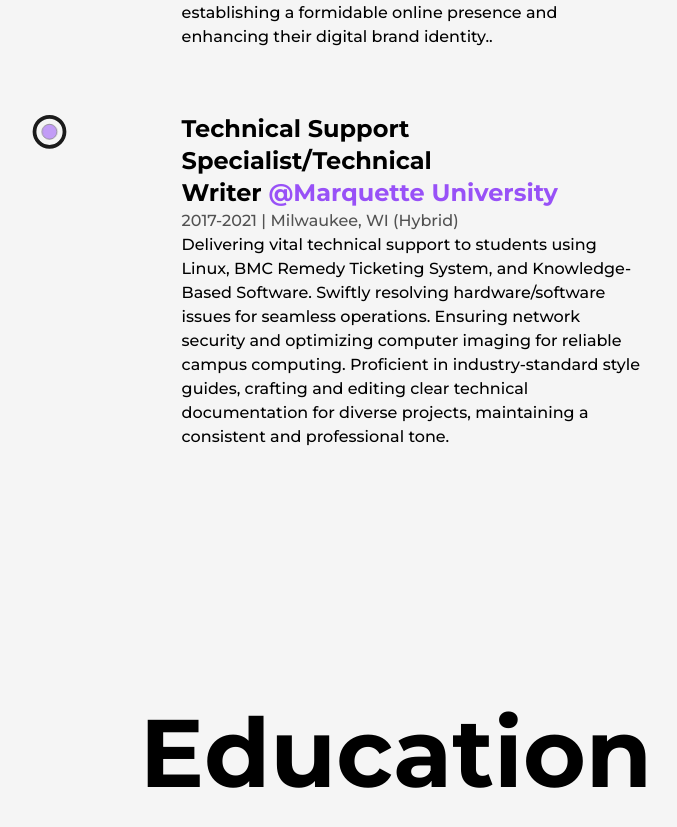
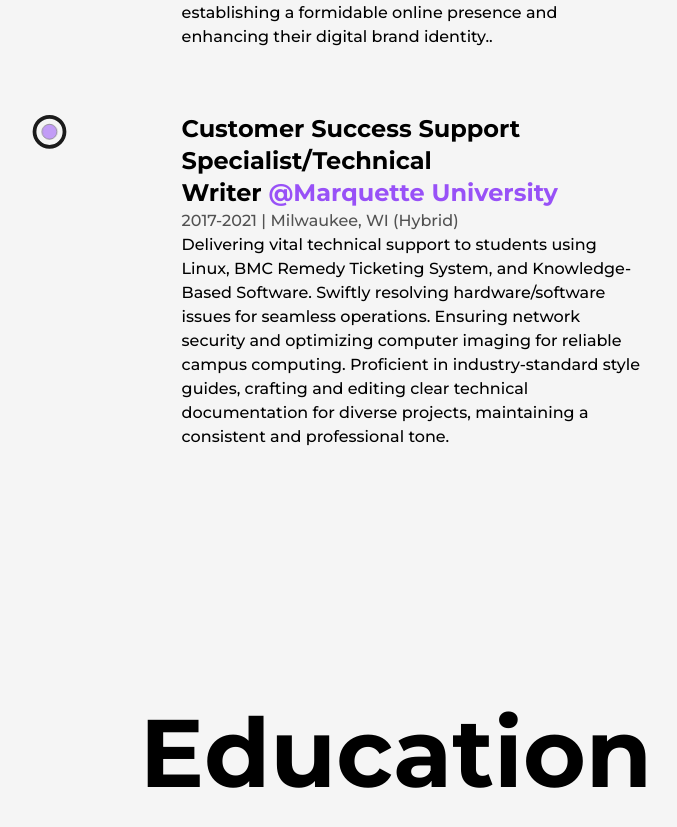
Before and after one commit to dee2314/Portfolio2023, a Next.js app: page /about in a window 1280 px wide. Shown: the part 3387-4214 px from the top of the page, without its empty margins (244-921 px from the left). Built offline with nearby package versions, Linux system fonts and the light colour scheme.

Commit message:
Updating info

```diff
--- a/src/components/Experience.js
+++ b/src/components/Experience.js
@@ -79,7 +79,7 @@ Assisting enterprises in establishing a formidable online presence and enhancing
 
                    />
  <Details
-position="Technical Support Specialist/Technical Writer" company="Marquette University"
+position="Customer Success Support Specialist/Technical Writer" company="Marquette University"
 // companyLink="www.company.com" //IF YOU WANT TO INCLUDE COMPANY LINK
 time="2017-2021" address="Milwaukee, WI (Hybrid)"
 work="Delivering vital technical support to students using Linux, BMC Remedy Ticketing System, and Knowledge-Based Software.
```
